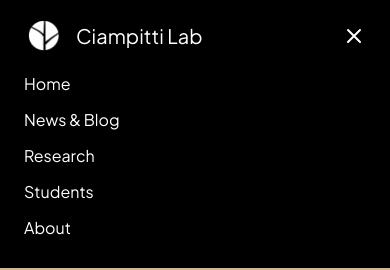
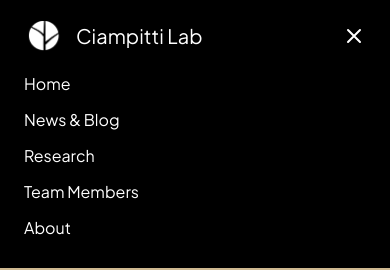
Before and after one commit to Ciampitti-Lab/ciampitti-lab.github.io, a Next.js app: page /about in a window 390 px wide. Both pictures are taken after a click on the button 354 px from the left and 36 px from the top of the page. Shown: the top 270 px of the page. Built offline with nearby package versions, Linux system fonts and the light colour scheme.

Commit message:
fix: mobile header had previous students section

```diff
--- a/src/app/components/Header.tsx
+++ b/src/app/components/Header.tsx
@@ -122,10 +122,10 @@ export default function Header() {
               Research
             </Link>
             <Link
-              href="/students"
+              href="/team"
               className="block hover:text-purdue-gold transition-colors"
             >
-              Students
+              Team Members
             </Link>
             <Link
               href="/about"
```
